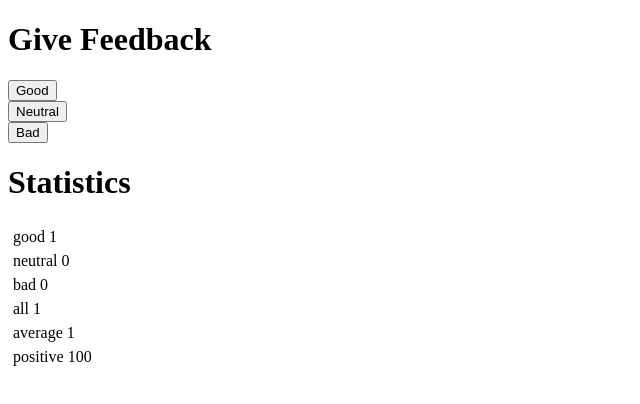
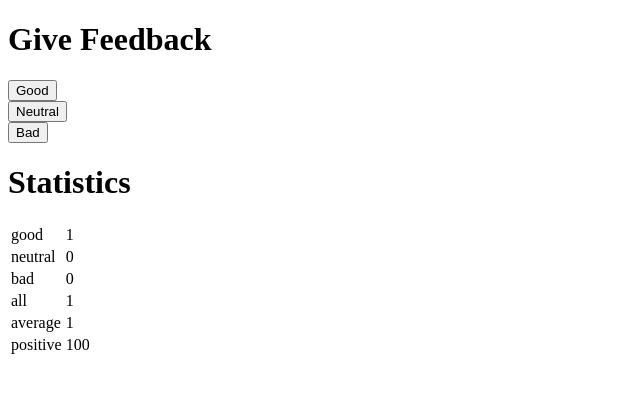
Before and after one commit to Jaathavan/FSO-2022-Exercise-Solutions, a React (Create React App) app in the folder part1/unicafe/1.6-unicafe/: page / in a window 1280 px wide. Both pictures are taken after a click on the button "Good". Shown: the top 404 px of the page, without its empty margins (0-640 px from the left). Built offline with nearby package versions, Linux system fonts and the light colour scheme.

Commit message:
fix warning from console

```diff
--- a/part1/unicafe/1.6-unicafe/src/App.js
+++ b/part1/unicafe/1.6-unicafe/src/App.js
@@ -12,13 +12,12 @@ const Button = ({ handleClick, text }) => {
 
 const StatisticLine = ({ text, value }) => {
   return (
-    <div>
+    <tbody>
       <tr>
         <td>{text}</td>
         <td>{value}</td>
       </tr>
-    </div>
-
+    </tbody>
   )
 }
 
```
